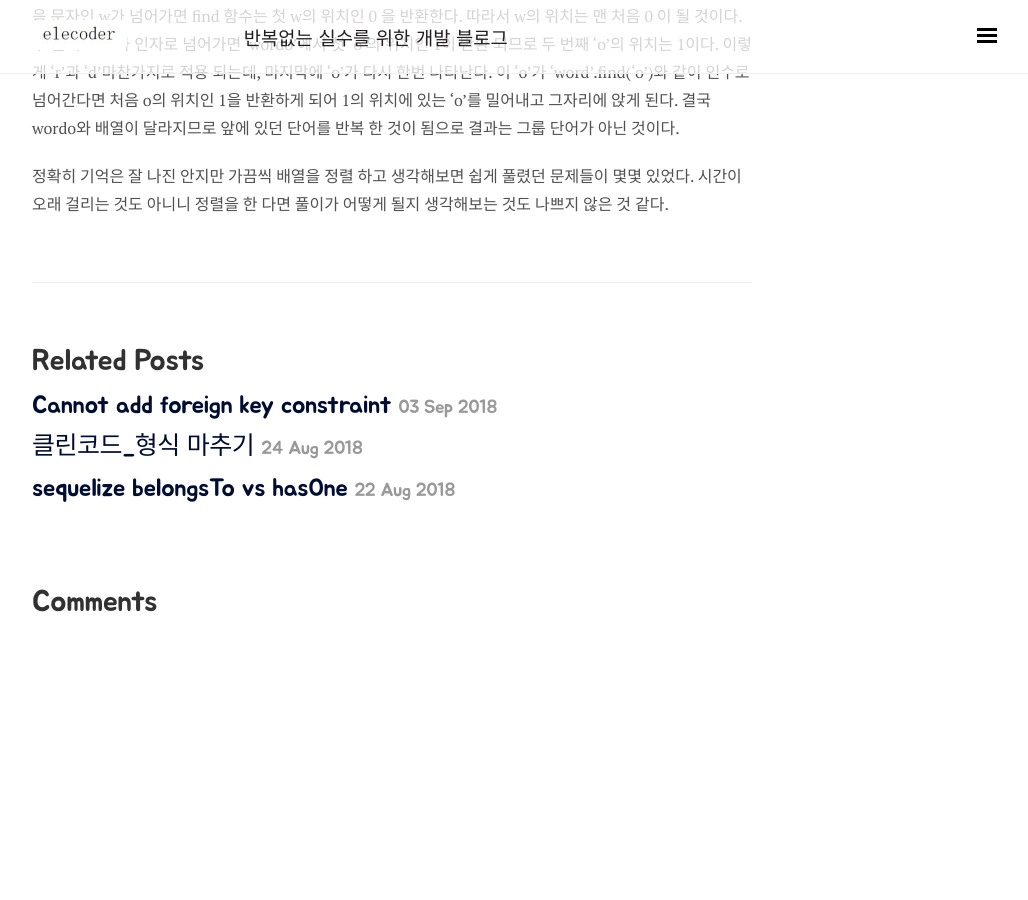
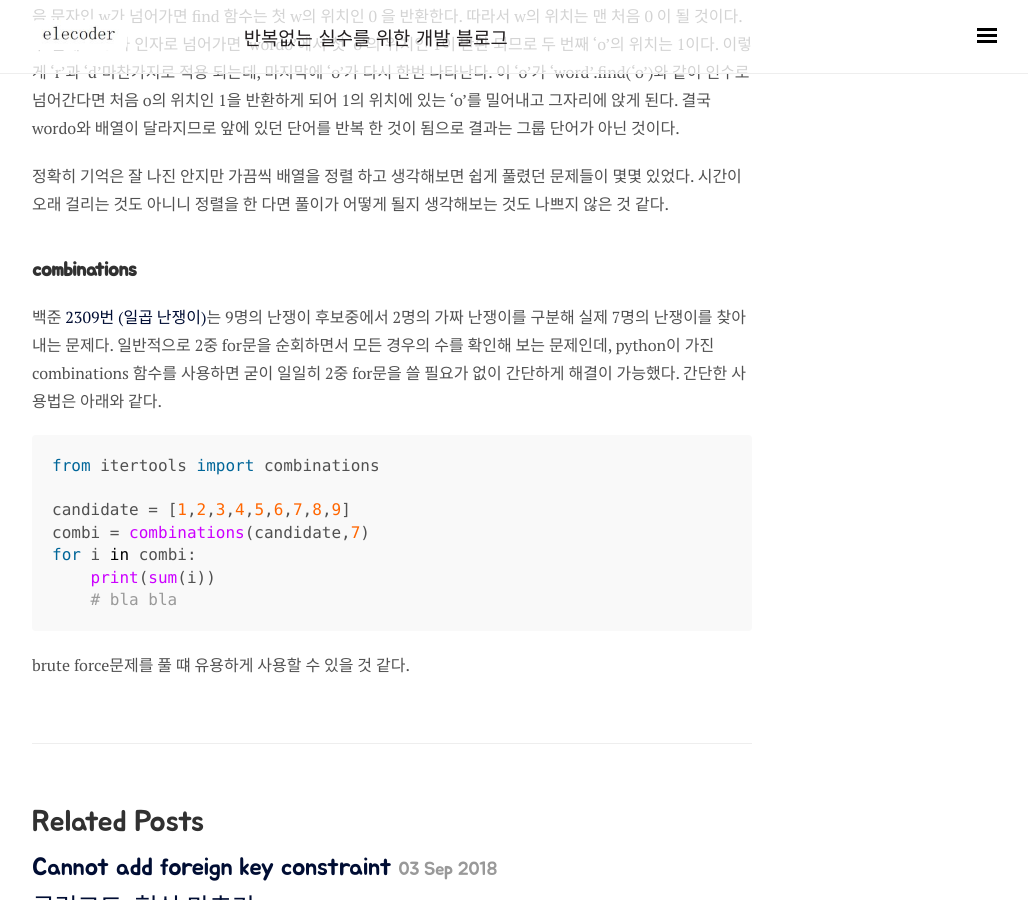
Before and after one commit to wooooooak/wooooooak.github.io, a Jekyll site: the page built from _posts/2018-09-10-파이썬 알고리즘 팁.md, in a window 1280 px wide and 900 px high, scrolled down 1029 px. Shown: the whole window, without its empty margins (248-1276 px from the left). Built offline with Jekyll 4.4.1, drawn with Linux system fonts in a browser that asks for light colours; nearby versions of some CDN libraries; some web fonts are replaced; comment, search, counter and statistics services are not loaded; before the commit the page ends 1660 px from its top, so only the background shows below that.

Commit message:
update post

````diff
--- a/_posts/2018-09-10-파이썬 알고리즘 팁.md
+++ b/_posts/2018-09-10-파이썬 알고리즘 팁.md
@@ -29,3 +29,17 @@ s가 'wordo'라는 문자열 이라고 했을 때 list(s) 의 결과 값은
 이다. 여기서 sorted함수에 key값으로 익명 함수 lamda를 적용하면 lamda함수의 리턴 값에 맞게 정렬 순서를 조작 할 수 있다. 위의 예에서는 'wordo' 스트링의 find함수를 lamda함수에 넘겨주었다. find 함수는 string을 인자로 받는데 sorted에서 lamda로 넘겨준 함수에 정렬 될 배열의 요소 하나하나가 인자로 넘어간다. 먼저 처음 문자인 w가 넘어가면 find 함수는 첫 w의 위치인 0 을 반환한다. 따라서 w의 위치는 맨 처음 0 이 될 것이다. 두 번째로 'o'가 인자로 넘어가면 'wordo'에서 첫 'o'의 위치인 1이 반환 되므로 두 번째 'o'의 위치는 1이다. 이렇게 'r'과 'd'마찬가지로 적용 되는데, 마지막에 'o'가 다시 한번 나타난다. 이 'o'가 'word'.find('o')와 같이 인수로 넘어간다면 처음 o의 위치인 1을 반환하게 되어 1의 위치에 있는 'o'를 밀어내고 그자리에 앉게 된다. 결국 wordo와 배열이 달라지므로 앞에 있던 단어를 반복 한 것이 됨으로 결과는 그룹 단어가 아닌 것이다.
 
 정확히 기억은 잘 나진 안지만 가끔씩 배열을 정렬 하고 생각해보면 쉽게 풀렸던 문제들이 몇몇 있었다. 시간이 오래 걸리는 것도 아니니 정렬을 한 다면 풀이가 어떻게 될지 생각해보는 것도 나쁘지 않은 것 같다.
+
+## combinations
+백준 [2309번 (일곱 난쟁이)](https://www.acmicpc.net/problem/2309)는 9명의 난쟁이 후보중에서 2명의 가짜 난쟁이를 구분해 실제 7명의 난쟁이를 찾아내는 문제다. 일반적으로 2중 for문을 순회하면서 모든 경우의 수를 확인해 보는 문제인데, python이 가진 combinations 함수를 사용하면 굳이 일일히 2중 for문을 쓸 필요가 없이 간단하게 해결이 가능했다. 간단한 사용법은 아래와 같다.
+```python
+from itertools import combinations
+
+candidate = [1,2,3,4,5,6,7,8,9]
+combi = combinations(candidate,7)
+for i in combi:
+    print(sum(i))
+    # bla bla
+```
+
+brute force문제를 풀 떄 유용하게 사용할 수 있을 것 같다.
````
